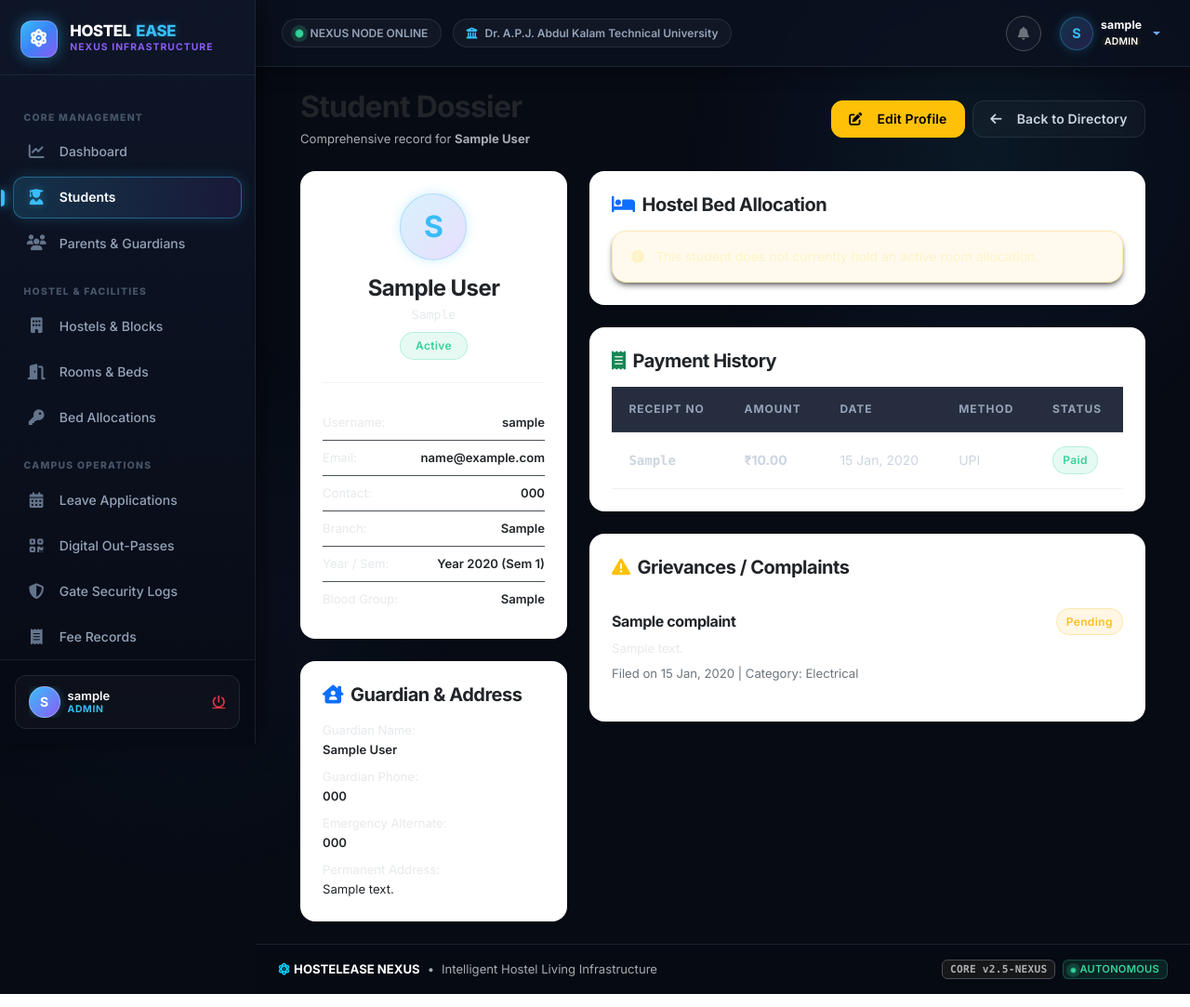
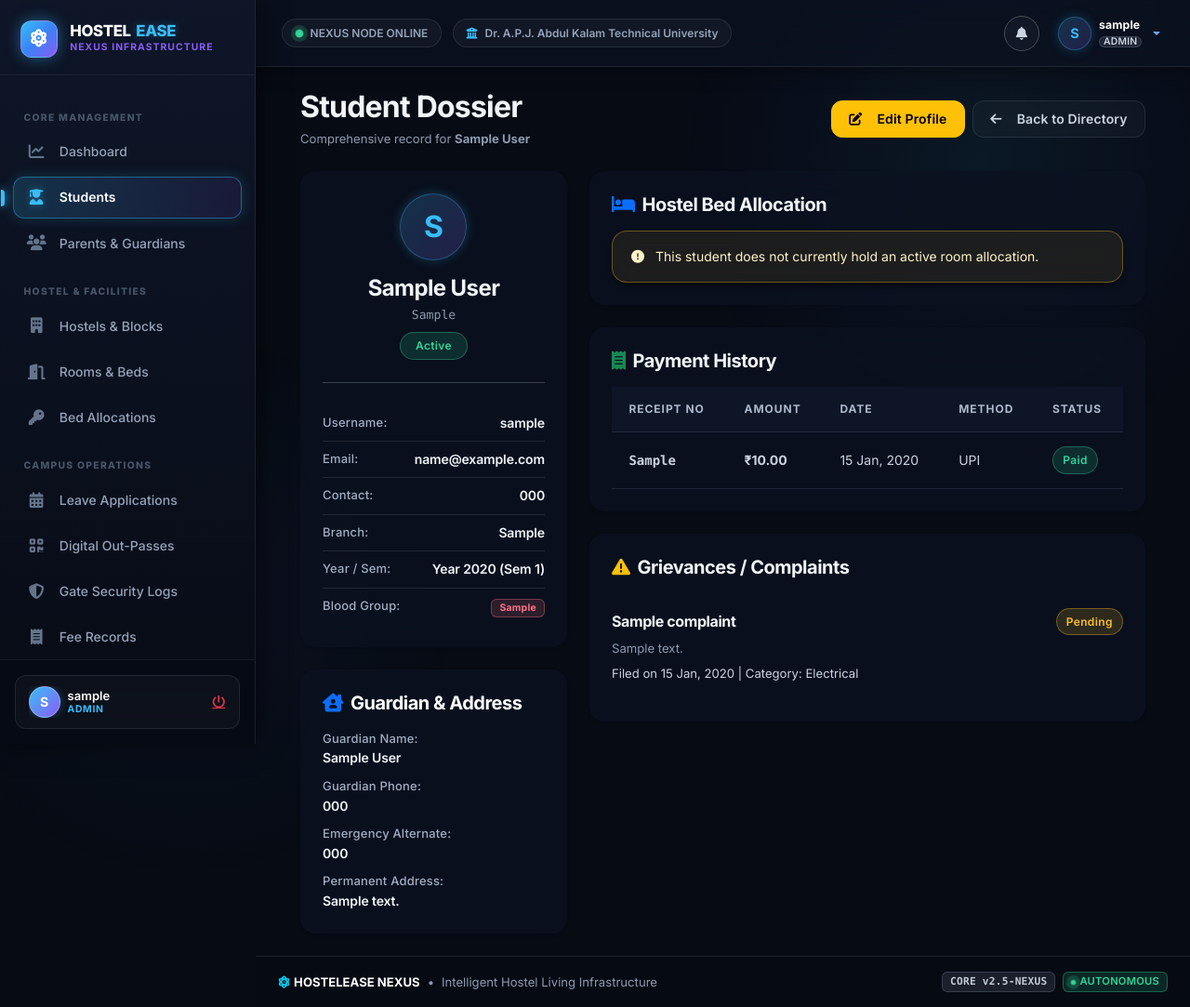
Before and after one commit to Drishti015/-Hostel-Management-System, a Flask app: page /admin/students/1 in a window 1280 px wide. Shown: the whole page at 93% size. Run offline with Flask 3, Linux system fonts and the light colour scheme; a user stored in the database is signed in; tables that the repository leaves empty hold one stand-in row (values such as "Sample post"); some libraries are stand-ins or nearby versions.

Commit message:
fix(ui): resolve text visibility and contrast across dark mode profiles and tables

```diff
--- a/hostel management system/app/static/css/style.css
+++ b/hostel management system/app/static/css/style.css
@@ -55,11 +55,29 @@
     --info-light: rgba(34, 211, 238, 0.12);
     --info-border: rgba(34, 211, 238, 0.28);
 
-    /* Futuristic Typography Colors */
-    --text-main: #f8fafc;
-    --text-body: #cbd5e1;
-    --text-muted: #94a3b8;
-    --text-subtle: #64748b;
+    /* Futuristic Typography Colors & High Contrast Tokens */
+    --text-main: #F1F5F9;
+    --text-body: #CBD5E1;
+    --text-muted: #94A3B8;
+    --text-labels: #AAB8CC;
+    --text-subtle: #94A3B8;
+
+    /* High-contrast Semantic Status Accents */
+    --success-color: #34D399;
+    --success-light: rgba(52, 211, 153, 0.15);
+    --success-border: rgba(52, 211, 153, 0.35);
+
+    --warning-color: #FBBF24;
+    --warning-light: rgba(251, 191, 36, 0.15);
+    --warning-border: rgba(251, 191, 36, 0.35);
+
+    --danger-color: #FB7185;
+    --danger-light: rgba(251, 113, 133, 0.15);
+    --danger-border: rgba(251, 113, 133, 0.35);
+
+    --info-color: #38BDF8;
+    --info-light: rgba(56, 189, 248, 0.15);
+    --info-border: rgba(56, 189, 248, 0.35);
 
     /* Radii */
     --radius-xs: 4px;
@@ -883,6 +901,196 @@ a:hover {
 }
 
 /* ==========================================================================
+   High-Contrast Futuristic Typography & Text Visibility System
+   Fixes dark text on dark surfaces, low-contrast muted labels, and form fields.
+   ========================================================================== */
+
+/* Universal Text Contrast Overrides */
+.text-dark {
+    color: var(--text-main) !important;
+}
+
+.text-muted {
+    color: var(--text-muted) !important;
+    opacity: 0.95 !important;
+}
+
+.text-body, .text-secondary {
+    color: var(--text-body) !important;
+    opacity: 1 !important;
+}
+
+.text-white-50 {
+    color: var(--text-muted) !important;
+}
+
+/* Card Surface Overrides: Prevent inherited or hardcoded white panels */
+.bg-white {
+    background-color: var(--glass-surface) !important;
+    color: var(--text-body) !important;
+}
+
+.bg-light, .bg-light-subtle {
+    background-color: rgba(15, 23, 42, 0.6) !important;
+    color: var(--text-body) !important;
+}
+
+/* Profile Details & Data Value Panels */
+.profile-details {
+    color: var(--text-body);
+}
+
+.profile-details .detail-label,
+.profile-details label,
+.detail-label {
+    color: var(--text-labels) !important;
+    font-weight: 500;
+    font-size: 0.8125rem;
+    letter-spacing: 0.015em;
+    opacity: 0.95 !important;
+}
+
+.profile-details .detail-value,
+.detail-value {
+    color: var(--text-main) !important;
+    font-weight: 600;
+    font-size: 0.875rem;
+    letter-spacing: -0.01em;
+}
+
+.profile-details td,
+.profile-details th {
+    color: var(--text-body) !important;
+}
+
+.profile-details .table th {
+    color: var(--text-labels) !important;
+}
+
+/* Enhanced Form Controls & Floating Labels */
+.form-label, label {
+    color: var(--text-labels) !important;
+    font-weight: 600;
+    letter-spacing: 0.02em;
+}
+
+.form-control, .form-select, textarea.form-control {
+    background-color: #0f172a !important;
+    color: #f1f5f9 !important;
+    border-color: rgba(148, 163, 184, 0.25) !important;
+}
+
+.form-control:focus, .form-select:focus {
+    background-color: #1e293b !important;
+    color: #ffffff !important;
+    border-color: var(--accent-cyan) !important;
+    box-shadow: 0 0 0 3px rgba(56, 189, 248, 0.25) !important;
+}
+
+.form-control::placeholder {
+    color: #94a3b8 !important;
+    opacity: 0.75;
+}
+
+.form-text {
+    color: var(--text-muted) !important;
+}
+
+/* High Contrast Table & Data Matrix Legibility */
+.table {
+    --bs-table-color: var(--text-body) !important;
+    --bs-table-bg: transparent !important;
+    color: var(--text-body) !important;
+}
+
+.table th {
+    color: var(--text-labels) !important;
+    background-color: rgba(15, 23, 42, 0.9) !important;
+    font-weight: 700;
+}
+
+.table td {
+    color: var(--text-body) !important;
+}
+
+.table tr:hover td {
+    color: #ffffff !important;
+    background-color: rgba(56, 189, 248, 0.06) !important;
+}
+
+/* Table muted / small subtext */
+.table td .text-muted,
+.table td small {
+    color: var(--text-muted) !important;
+}
+
+.table td strong,
+.table td .fw-bold,
+.table td .fw-semibold {
+    color: var(--text-main) !important;
+}
+
+/* Badges & Status Indicators */
+.badge {
+    letter-spacing: 0.02em;
+    font-weight: 600;
+}
+
+.badge.bg-success-subtle,
+.badge-success {
+    background-color: rgba(52, 211, 153, 0.15) !important;
+    color: #34d399 !important;
+    border: 1px solid rgba(52, 211, 153, 0.35) !important;
+}
+
+.badge.bg-warning-subtle,
+.badge-warning {
+    background-color: rgba(251, 191, 36, 0.15) !important;
+    color: #fbbf24 !important;
+    border: 1px solid rgba(251, 191, 36, 0.35) !important;
+}
+
+.badge.bg-danger-subtle,
+.badge-danger {
+    background-color: rgba(251, 113, 133, 0.15) !important;
+    color: #fb7185 !important;
+    border: 1px solid rgba(251, 113, 133, 0.35) !important;
+}
+
+.badge.bg-primary-subtle,
+.badge.bg-info-subtle,
+.badge-primary,
+.badge-info {
+    background-color: rgba(56, 189, 248, 0.15) !important;
+    color: #38bdf8 !important;
+    border: 1px solid rgba(56, 189, 248, 0.35) !important;
+}
+
+.badge.bg-secondary-subtle,
+.badge-secondary {
+    background-color: rgba(148, 163, 184, 0.15) !important;
+    color: #cbd5e1 !important;
+    border: 1px solid rgba(148, 163, 184, 0.25) !important;
+}
+
+/* Modals & Dropdown Readability */
+.modal-content {
+    background-color: #0b1220 !important;
+    border: 1px solid var(--glass-border) !important;
+    color: var(--text-body) !important;
+    box-shadow: 0 25px 50px -12px rgba(0, 0, 0, 0.8) !important;
+}
+
+.modal-header {
+    border-bottom: 1px solid var(--glass-border) !important;
+    color: var(--text-main) !important;
+}
+
+.modal-footer {
+    border-top: 1px solid var(--glass-border) !important;
+}
+
+/* ==========================================================================
    Responsive Utilities
    ========================================================================== */
 @media (max-width: 991.98px) {
--- a/hostel management system/app/templates/admin/students/view.html
+++ b/hostel management system/app/templates/admin/students/view.html
@@ -35,53 +35,55 @@
 
             <hr class="my-4">
 
-            <div class="text-start small">
-                <div class="d-flex justify-content-between py-2 border-bottom">
-                    <span class="text-muted">Username:</span>
-                    <span class="fw-semibold text-dark">{{ student.user_account.username }}</span>
+            <div class="text-start small profile-details">
+                <div class="d-flex justify-content-between py-2 border-bottom border-secondary border-opacity-25">
+                    <span class="detail-label">Username:</span>
+                    <span class="detail-value">{{ student.user_account.username }}</span>
                 </div>
-                <div class="d-flex justify-content-between py-2 border-bottom">
-                    <span class="text-muted">Email:</span>
-                    <span class="fw-semibold text-dark">{{ student.user_account.email }}</span>
+                <div class="d-flex justify-content-between py-2 border-bottom border-secondary border-opacity-25">
+                    <span class="detail-label">Email:</span>
+                    <span class="detail-value">{{ student.user_account.email }}</span>
                 </div>
-                <div class="d-flex justify-content-between py-2 border-bottom">
-                    <span class="text-muted">Contact:</span>
-                    <span class="fw-semibold text-dark">{{ student.phone }}</span>
+                <div class="d-flex justify-content-between py-2 border-bottom border-secondary border-opacity-25">
+                    <span class="detail-label">Contact:</span>
+                    <span class="detail-value">{{ student.phone }}</span>
                 </div>
-                <div class="d-flex justify-content-between py-2 border-bottom">
-                    <span class="text-muted">Branch:</span>
-                    <span class="fw-semibold text-dark">{{ student.branch }}</span>
+                <div class="d-flex justify-content-between py-2 border-bottom border-secondary border-opacity-25">
+                    <span class="detail-label">Branch:</span>
+                    <span class="detail-value">{{ student.branch }}</span>
                 </div>
-                <div class="d-flex justify-content-between py-2 border-bottom">
-                    <span class="text-muted">Year / Sem:</span>
-                    <span class="fw-semibold text-dark">Year {{ student.year }} (Sem {{ student.semester }})</span>
+                <div class="d-flex justify-content-between py-2 border-bottom border-secondary border-opacity-25">
+                    <span class="detail-label">Year / Sem:</span>
+                    <span class="detail-value">Year {{ student.year }} (Sem {{ student.semester }})</span>
                 </div>
                 <div class="d-flex justify-content-between py-2">
-                    <span class="text-muted">Blood Group:</span>
-                    <span class="fw-semibold text-dark">{{ student.blood_group or 'N/A' }}</span>
+                    <span class="detail-label">Blood Group:</span>
+                    <span class="detail-value">
+                        <span class="badge bg-danger-subtle text-danger px-2 py-0.5 fw-bold">{{ student.blood_group or 'N/A' }}</span>
+                    </span>
                 </div>
             </div>
         </div>
 
         <!-- Guardian Card -->
-        <div class="card border-0 shadow-sm rounded-4 p-4 bg-white">
-            <h5 class="fw-bold text-dark mb-3"><i class="fa-solid fa-house-chimney-user text-primary me-2"></i>Guardian & Address</h5>
+        <div class="card border-0 shadow-sm rounded-4 p-4 profile-details">
+            <h5 class="fw-bold text-white mb-3"><i class="fa-solid fa-house-chimney-user text-primary me-2"></i>Guardian & Address</h5>
             <div class="small">
                 <div class="mb-2">
-                    <span class="text-muted d-block">Guardian Name:</span>
-                    <span class="fw-semibold text-dark">{{ student.guardian_name }}</span>
+                    <span class="detail-label d-block">Guardian Name:</span>
+                    <span class="detail-value">{{ student.guardian_name }}</span>
                 </div>
                 <div class="mb-2">
-                    <span class="text-muted d-block">Guardian Phone:</span>
-                    <span class="fw-semibold text-dark">{{ student.guardian_phone }}</span>
+                    <span class="detail-label d-block">Guardian Phone:</span>
+                    <span class="detail-value">{{ student.guardian_phone }}</span>
                 </div>
                 <div class="mb-2">
-                    <span class="text-muted d-block">Emergency Alternate:</span>
-                    <span class="fw-semibold text-dark">{{ student.emergency_phone or 'None' }}</span>
+                    <span class="detail-label d-block">Emergency Alternate:</span>
+                    <span class="detail-value">{{ student.emergency_phone or 'None' }}</span>
                 </div>
                 <div>
-                    <span class="text-muted d-block">Permanent Address:</span>
-                    <span class="text-dark">{{ student.address }}</span>
+                    <span class="detail-label d-block">Permanent Address:</span>
+                    <span class="detail-value">{{ student.address }}</span>
                 </div>
             </div>
         </div>
```
Also changed, not shown: hostel management system/app/templates/parent/child_profile.html (+17 -17 lines), hostel management system/app/templates/student/dashboard.html (+14 -14 lines).
